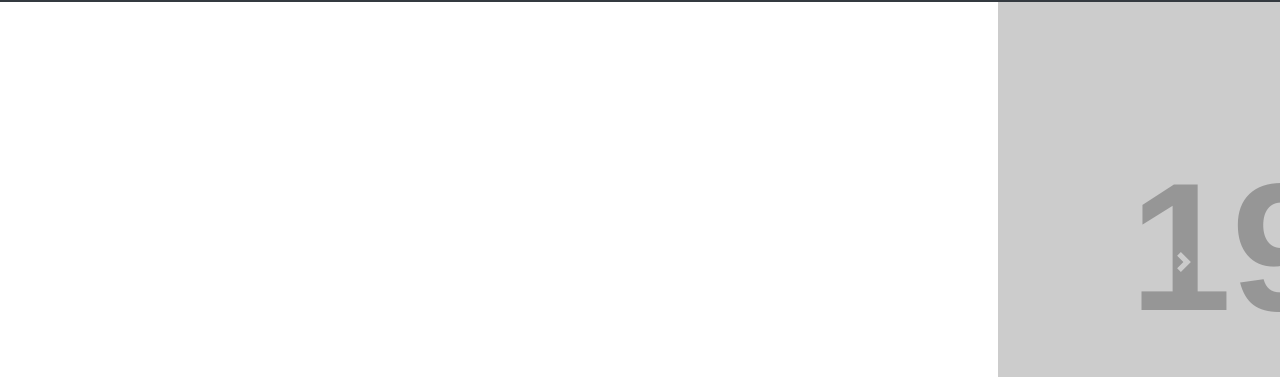
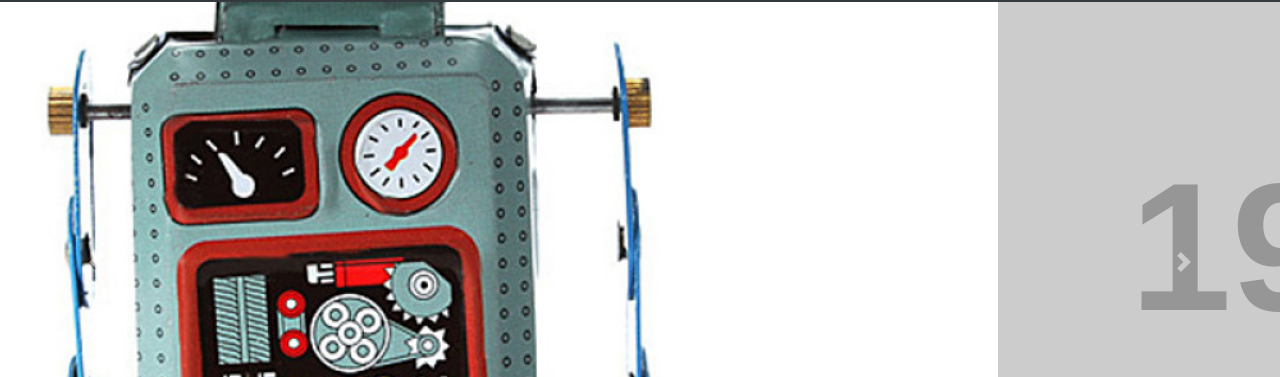
Before and after one commit to binarybot/portfolio, a website: page index.html in a window 1280 px wide. Shown: the part 54-431 px from the top of the page. Drawn offline with Linux system fonts and the light colour scheme; placeholder pictures from the web are drawn by us.

Commit message:
Update index.html

```diff
--- a/index.html
+++ b/index.html
@@ -86,7 +86,7 @@
         </ol>
         <div class="carousel-inner" role="listbox">
           <!-- Slide One - Set the background image for this slide in the line below -->
-          <div class="carousel-item active" style="background-image: url("images/robo.jpg")">
+          <div class="carousel-item active" style="background-image: url('images/roboe.jpg')">
             <div class="carousel-caption d-none d-md-block">
               <h3>First Slide</h3>
               <p>This is a description for the first slide.</p>
```
